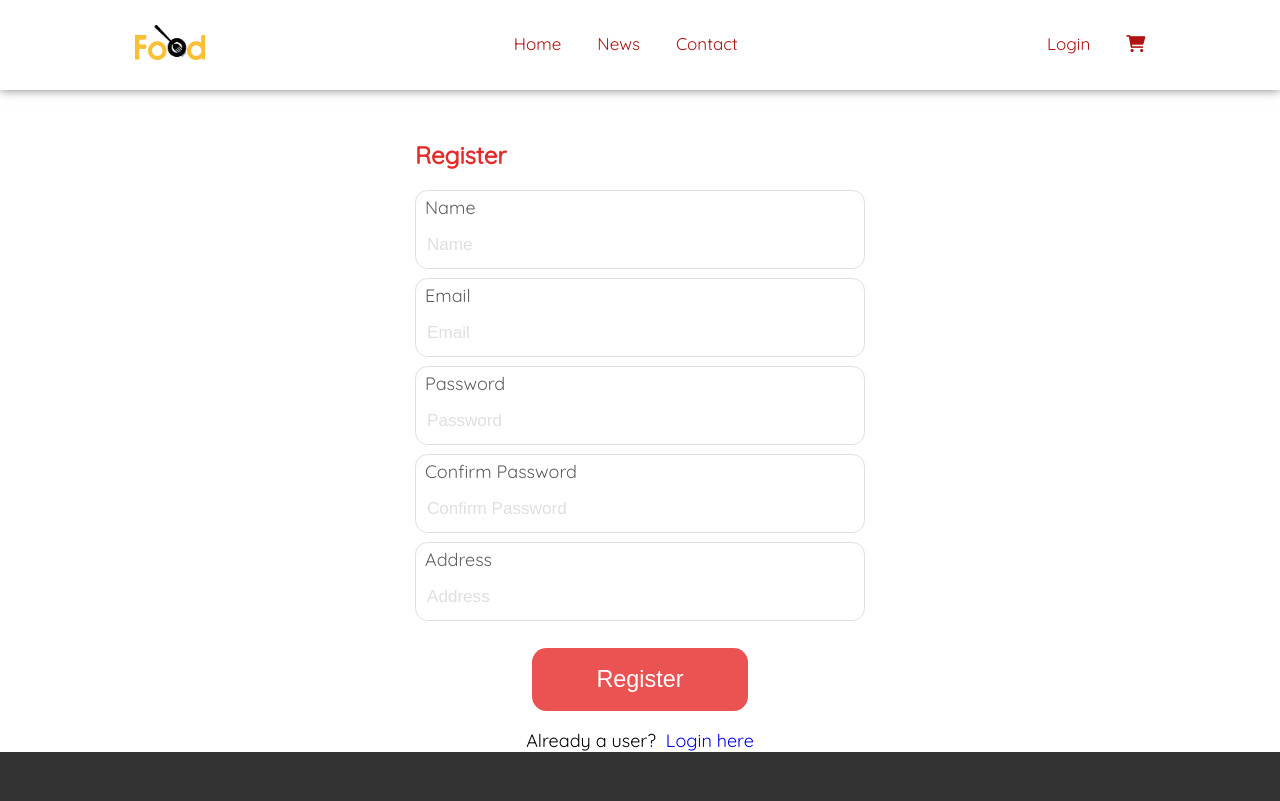
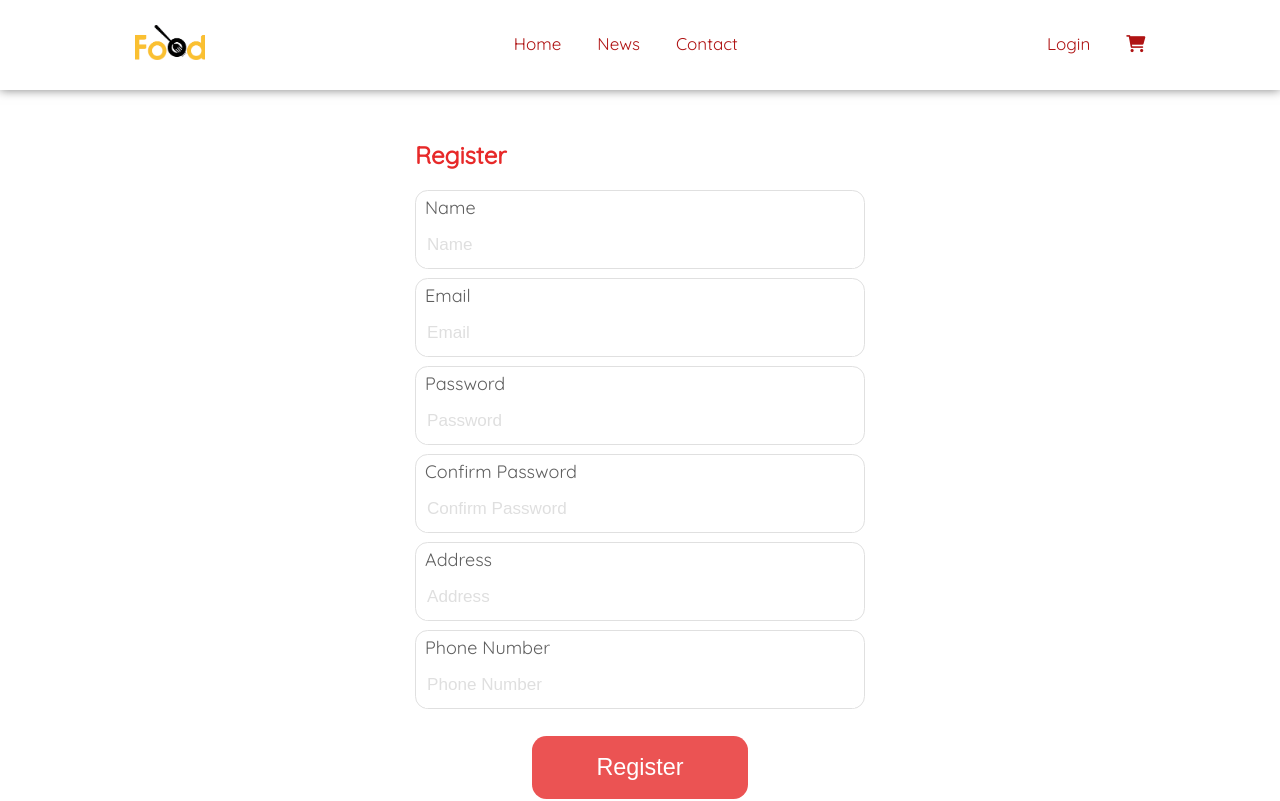
Before and after one commit to CuongLinh190102/Food-store-website, a React (Create React App) app in the folder frontend/: page /register in a window 1280 px wide. Shown: the top 801 px of the page. Built offline with nearby package versions, Linux system fonts and the light colour scheme.

Commit message:
Change register

```diff
--- a/frontend/src/pages/Register/RegisterPage.js
+++ b/frontend/src/pages/Register/RegisterPage.js
@@ -90,6 +90,17 @@ export default function RegisterPage() {
             error={errors.address}
           />
 
+          <Input
+            type="text"
+            label="Phone Number"
+            {...register('phone', {
+              required: true,
+              minLength: 10,
+              maxLength: 15,
+            })}
+            error={errors.phone}
+          />
+
           <Button type="submit" text="Register" />
 
           <div className={classes.login}>
```
